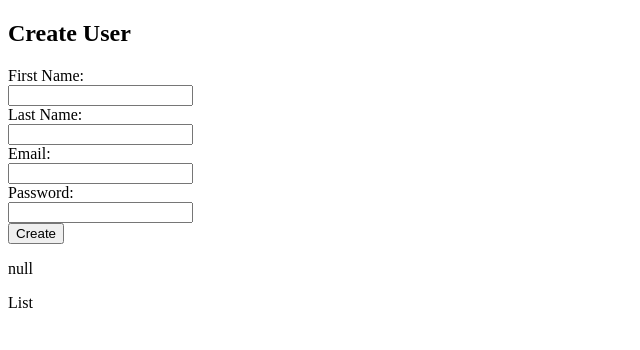
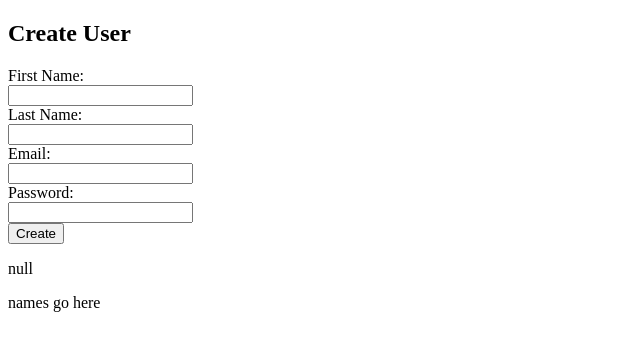
Before and after one commit to rramirez216/ProfilePortal, a React (Vite) app in the folder front-end/profile-portal/: page / in a window 1280 px wide. Shown: the top 350 px of the page, without its empty margins (0-640 px from the left). Built offline with nearby package versions, Linux system fonts and the light colour scheme.

Commit message:
conditionally renders a list item

```diff
--- a/front-end/profile-portal/src/Components/List.jsx
+++ b/front-end/profile-portal/src/Components/List.jsx
@@ -1,5 +1,13 @@
-function List() {
-  return <div>List</div>
+function List({ userList }) {
+  return (
+    <div>
+      {userList ? (
+        <div>{userList[0].first_name}</div>
+      ) : (
+        <div>names go here</div>
+      )}
+    </div>
+  )
 }
 
 export default List
```
